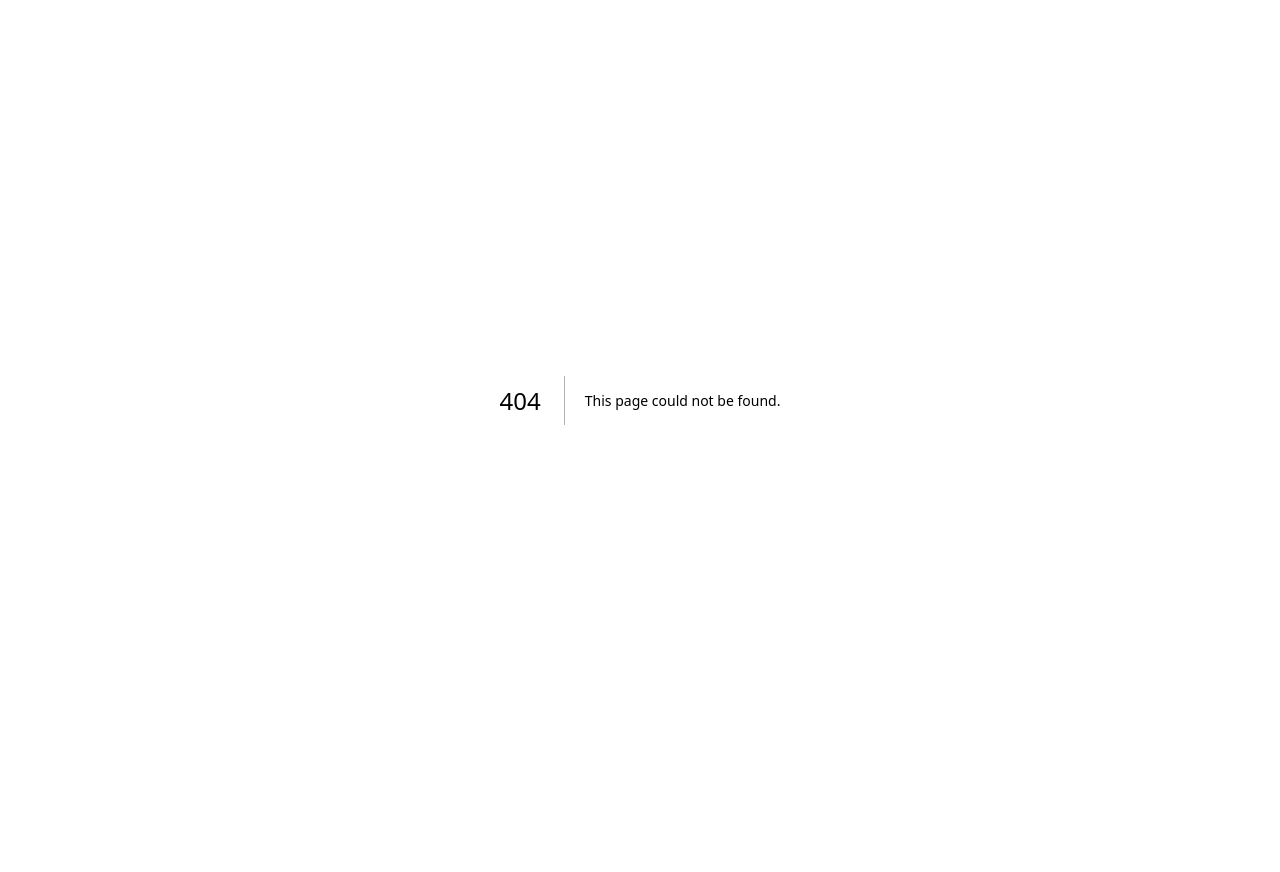
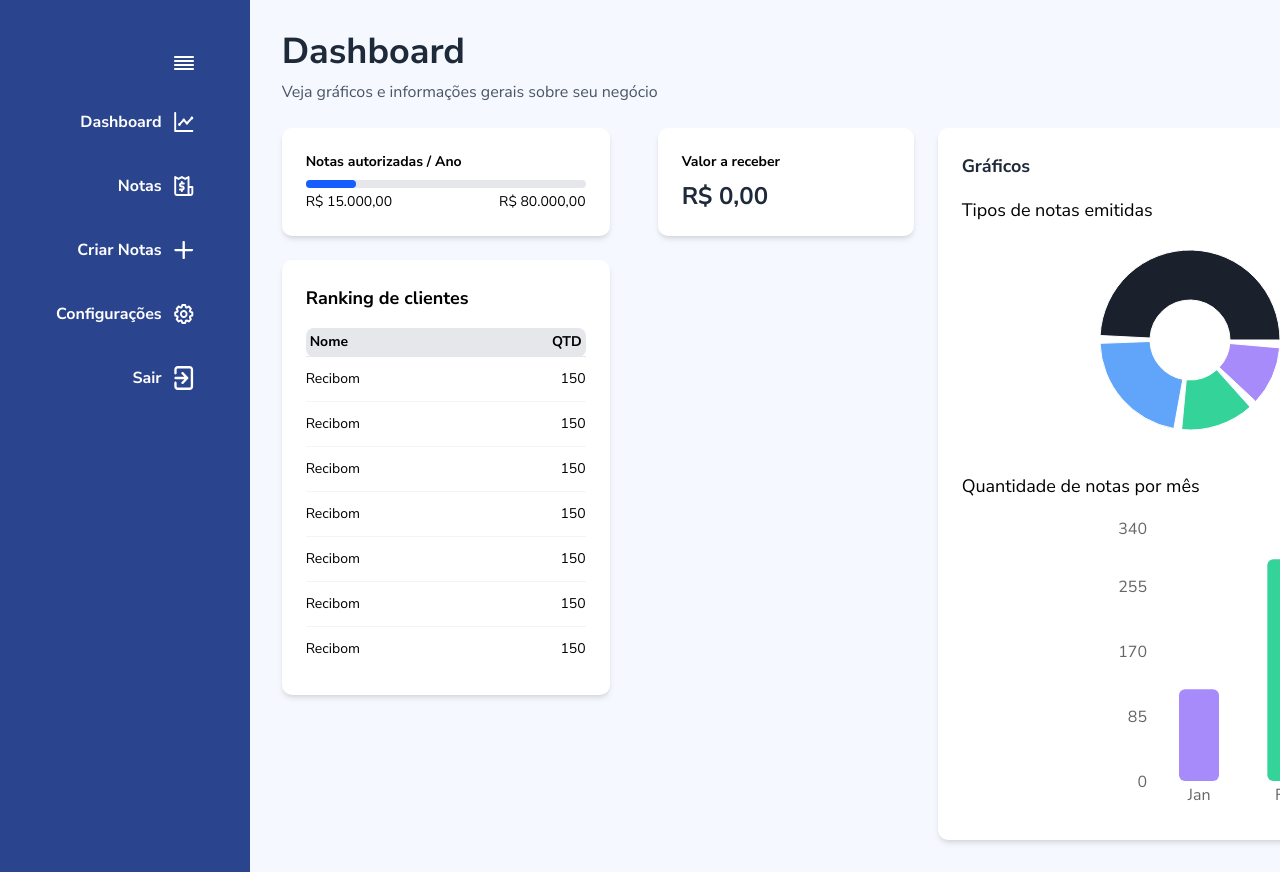
Before and after one commit to Nota-Certa/Nota-Certa_Front, a Next.js app: page /dashboard in a window 1280 px wide. Before the commit this address had no page. Before the commit the page ends 800 px from the top, so only its background shows below. Built offline with nearby package versions, Linux system fonts and the light colour scheme.

Commit message:
SCRUM-29 Criação da tela de Dashboard

```diff
--- /dev/null
+++ b/src/app/(pages)/dashboard/page.tsx
@@ -0,0 +1,142 @@
+'use client'
+import React from 'react';
+import BarraLateral from "@/app/components/barraLateral";
+import { PieChart, Pie, Cell, BarChart, Bar, XAxis, YAxis, Tooltip } from 'recharts';
+
+export default function Dashboard() {
+
+    const pieData = [
+        { name: 'NFC-e', value: 52.1 },
+        { name: 'NF-e', value: 22.8 },
+        { name: 'CT-e', value: 13.9 },
+        { name: 'MDF-e', value: 11.2 },
+    ];
+
+    const barData = [
+        { name: 'Jan', quantidade: 120 },
+        { name: 'Fev', quantidade: 290 },
+        { name: 'Mar', quantidade: 250 },
+        { name: 'Abr', quantidade: 330 },
+        { name: 'Maio', quantidade: 100 },
+        { name: 'Jun', quantidade: 260 },
+    ];
+
+    const COLORS = ['#1a202c', '#60a5fa', '#34d399', '#a78bfa'];
+    const COLORS_BAR_CHART = ['#a78bfa', '#34d399', '#1a202c', '#60a5fa', '#a78bfa', '#34d399'];
+
+    return (
+        <div className="flex flex-row min-h-screen font-inter">
+
+            <BarraLateral />
+
+            <div className="flex-1 p-8 bg-[#f5f8fe] min-h-screen overflow-auto">
+
+                <h1 className="text-4xl font-bold mb-2 text-gray-800">Dashboard</h1>
+                <p className="text-gray-600 mb-6">Veja gráficos e informações gerais sobre seu negócio</p>
+
+                <div className="flex flex-col flex-1 lg:flex-row gap-6">
+
+                    <div className="flex flex-col flex-1 gap-6 flex-">
+
+                        <div className="flex flex-col sm:flex-row gap-4">
+
+                            <div className="bg-white shadow-md p-6 rounded-lg w-82">
+                                <p className="text-sm text-black font-bold mb-2">Notas autorizadas / Ano</p>
+                                <div className="bg-gray-200 h-2 rounded-full mb-1">
+                                    <div className="bg-blue-600 h-2 rounded-full w-[18%]" />
+                                </div>
+                                <div className="flex justify-between text-sm text-black">
+                                    <span>R$ 15.000,00</span>
+                                    <span>R$ 80.000,00</span>
+                                </div>
+                            </div>
+                            <div className="bg-white shadow-md p-6 rounded-lg w-64 ml-8">
+                                <p className="text-sm text-black font-bold mb-2">Valor a receber</p>
+                                <p className="text-2xl font-bold text-gray-800">R$ 0,00</p>
+                            </div>
+                        </div>
+
+                        {/* Ranking de clientes card */}
+                        <div className="bg-white w-82 shadow-md rounded-lg p-6">
+                            <h2 className="text-lg font-bold mb-4 text-black">Ranking de clientes</h2>
+                            <table className="w-full text-sm text-black">
+                                <thead className="border-b border-gray-200 ">
+                                    <tr className='bg-gray-200'>
+                                        <th className="text-left py-1 px-1 rounded-l-md border-b border-gray-200">Nome</th>
+                                        <th className="text-right py-1 px-1 pl-4 rounded-r-md border-b border-gray-200">QTD</th>
+                                    </tr>
+                                </thead>
+                                <tbody>
+                                    {Array.from({ length: 7 }).map((_, i) => (
+                                        <tr key={i} className="border-b border-gray-100 last:border-none">
+                                            <td className="py-3 pr-4">Recibom</td>
+                                            <td className="py-3 pl-4 text-right">150</td>
+                                        </tr>
+                                    ))}
+                                </tbody>
+                            </table>
+                        </div>
+                    </div>
+
+                    <div className="bg-white shadow-md rounded-lg p-6 flex-1 lg:flex-[1.5]">
+                        <h2 className="text-lg font-bold mb-4 text-gray-800">Gráficos</h2>
+                        <div className="flex flex-col gap-8">
+                            {/* Donut chart section */}
+                            <div className="flex flex-col ">
+                                <h3 className=" font-normal mb-4  text-black text-lg">Tipos de notas emitidas</h3>
+                                <div className="flex items-center md:ml-32">
+                                    <div className="mr-8">
+                                        <PieChart width={200} height={200}>
+                                            <Pie
+                                                data={pieData}
+                                                dataKey="value"
+                                                cx="50%"
+                                                cy="50%"
+                                                outerRadius={90}
+                                                innerRadius={40}
+                                                paddingAngle={5}
+                                            >
+                                                {pieData.map((_, index) => (
+                                                    <Cell key={`cell-${index}`} fill={COLORS[index % COLORS.length]} />
+                                                ))}
+                                            </Pie>
+                                        </PieChart>
+                                    </div>
+                                    <ul className="text-sm md:w-64 h-32 space-y-1 text-left  md:ml-20 mt-[-1rem]">
+                                        {pieData.map((item, index) => (
+                                            <li key={index} className="flex justify-between items-center mb-6">
+                                                <div className="flex items-center">
+                                                    <span className="inline-block w-3 h-3 mr-2 rounded-full" style={{ backgroundColor: COLORS[index % COLORS.length] }} />
+                                                    <span className="text-gray-700">{item.name}</span>
+                                                </div>
+                                                <span className="font-medium text-gray-800 ml-1">{item.value}%</span>
+                                            </li>
+                                        ))}
+                                    </ul>
+                                </div>
+                            </div>
+
+                            {/* Bar chart section */}
+                            <div className="flex flex-col w-full">
+                                <h3 className="font-normal mb-4 text-black text-lg">Quantidade de notas por mês</h3>
+
+                                <BarChart width={600} height={300} data={barData} className='md:ml-32'>
+                                    <XAxis dataKey="name" axisLine={false} tickLine={false} />
+                                    <YAxis axisLine={false} tickLine={false} ticks={[0, 85, 170, 255, 340]} />
+                                    <Tooltip cursor={{ fill: 'transparent' }} />
+                                    <Bar dataKey="quantidade" radius={[6, 6, 6, 6]} barSize={40}>
+                                        {
+                                            barData.map((entry, index) => (
+                                                <Cell key={`cell-${index}`} fill={COLORS_BAR_CHART[index % COLORS_BAR_CHART.length]} />
+                                            ))
+                                        }
+                                    </Bar>
+                                </BarChart>
+                            </div>
+                        </div>
+                    </div>
+                </div>
+            </div>
+        </div>
+    );
+}
```
Also changed, not shown: 1 other file (tests, documents, lock files or other folders).
